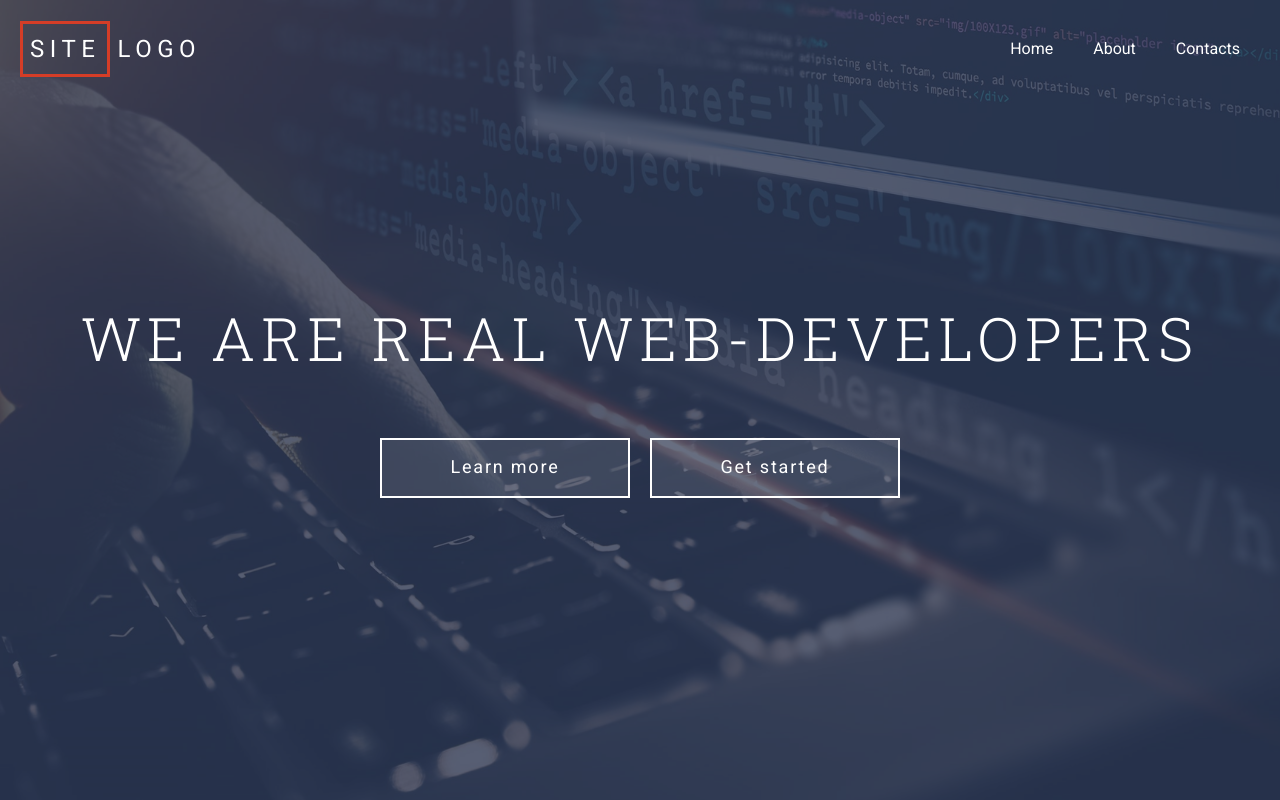
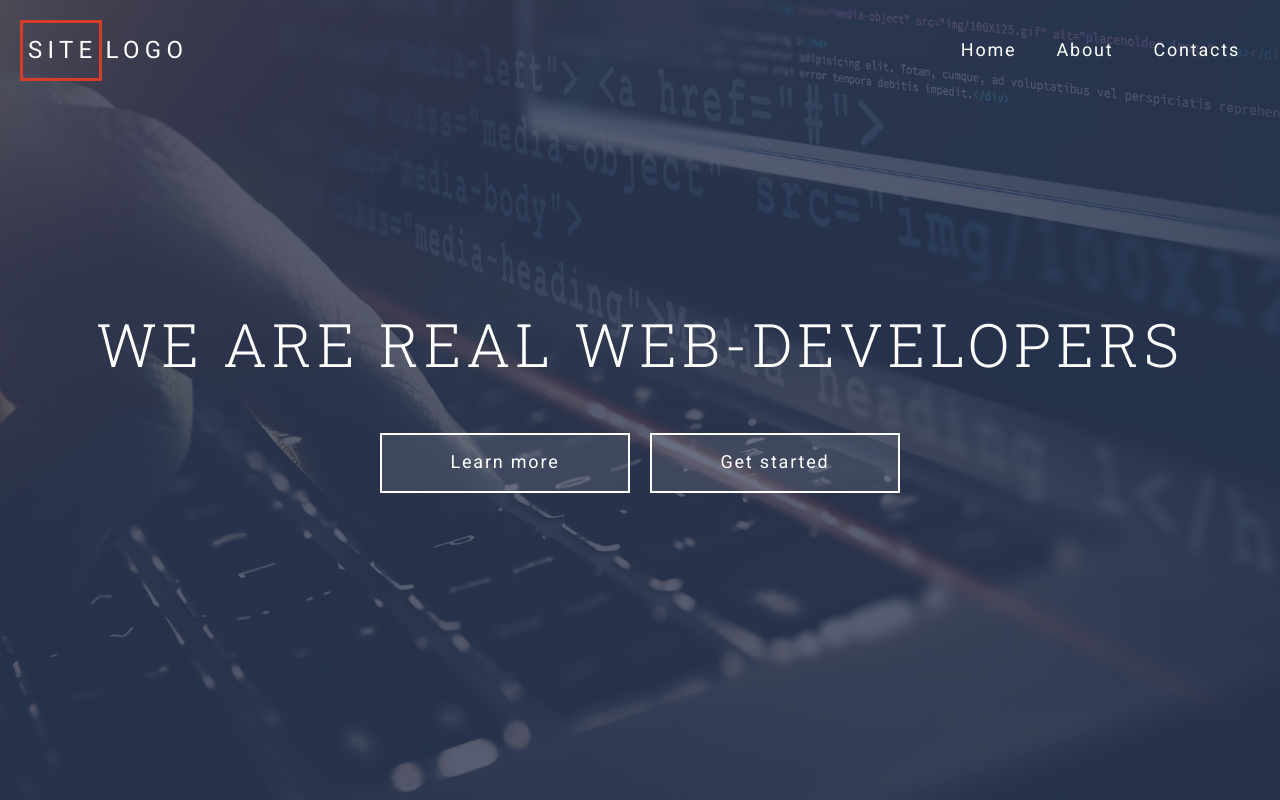
Before and after one commit to denislisyutenko/grid-template-init-project, a website: page index.html in a window 1280 px wide. Drawn offline with Linux system fonts and the light colour scheme.

Commit message:
черновой вариант pixel perfect

```diff
--- a/assets/scss/common/_classes.scss
+++ b/assets/scss/common/_classes.scss
@@ -13,4 +13,11 @@
 
     font-size: 1.125rem;
     letter-spacing: 0.1em;
+
+    transition: background-color 0.5s;
+
+    &:hover,
+    &:focus {
+        background-color: $color-accent;
+    }
 }
--- a/assets/scss/common/_typography.scss
+++ b/assets/scss/common/_typography.scss
@@ -12,13 +12,15 @@ html {
     color: $color-gray;
     font-family: $font-main;
     font-size: $font-size;
+    overflow-y: scroll;
 }
 
 h1 {
     font-size: 3.75rem;
-    letter-spacing: 0.1em;
+    letter-spacing: 0.08em;
     font-weight: 300;
     font-family: $font-header;
+    line-height: 1.2em;
 }
 
 a {
--- a/assets/scss/components/header/_header-content.scss
+++ b/assets/scss/components/header/_header-content.scss
@@ -10,7 +10,7 @@
     }
 
     &__title {
-        margin: 0 0 66px;
+        margin: 0 0 53px;
         text-align: center;
     }
 
--- a/assets/scss/components/header/_header-logo.scss
+++ b/assets/scss/components/header/_header-logo.scss
@@ -3,17 +3,17 @@
 
 .header-logo {
     font-size: 1.5rem;
-    letter-spacing: 0.23em;
-    line-height: 20px;
+    letter-spacing: 0.22em;
 
     &__link {
-
+        display: block;
+        padding: 20px 20px 20px 0;
     }
 
     &__accent {
         display: inline-block;
-        padding: 15px 7px;
-        margin-right: 7px;
+        padding: 14px 1px 13px 5px;
+        margin-right: 4px;
         border: 3px solid $color-highlight;
     }
 }
--- a/assets/scss/components/header/_header-navbar.scss
+++ b/assets/scss/components/header/_header-navbar.scss
@@ -2,6 +2,8 @@
 @use "../../mixins" as *;
 
 .header-navbar {
+    letter-spacing: 0.1em;
+
     &__btn {
         display: none;
     }
@@ -9,22 +11,26 @@
     &__list {
         display: grid;
         justify-content: end;
+        gap: $gap;
         grid-template-columns: repeat(auto-fit, minmax(50px, max-content));
-        @include unlist;
+        @include unlist(0 ($gap-sm) 0 0);
     }
 
     &__item {
-        margin: $gap $gap-sm;
+        // margin: $gap $gap-sm;
     }
 
     &__link {
         display: block;
         padding: $gap $gap-sm;
         transition: color 0.5s;
-
+        font-size: 1.125rem;
+        letter-spacing: 0.1em;
+        transition: color 0.5s;
+        font-size: 1.125rem;
         &:hover,
         &:focus {
-            color: $color-accent;
+        color: $color-accent;
         }
     }
 }
```
Also changed, not shown: assets/css/style.css.
